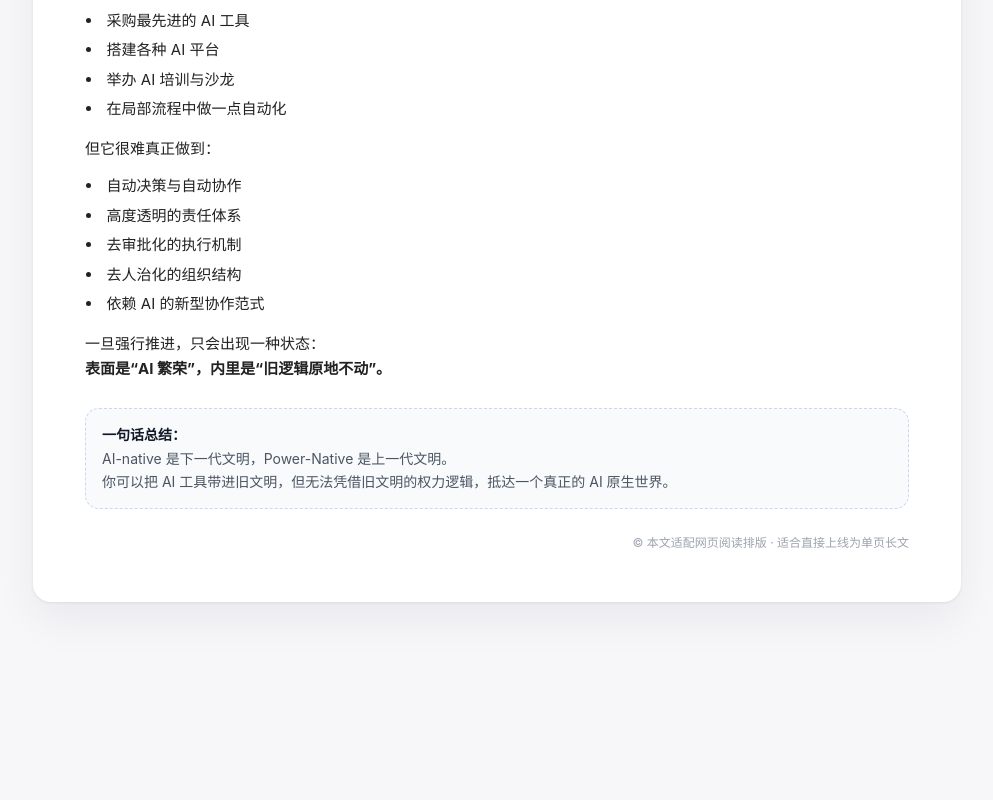
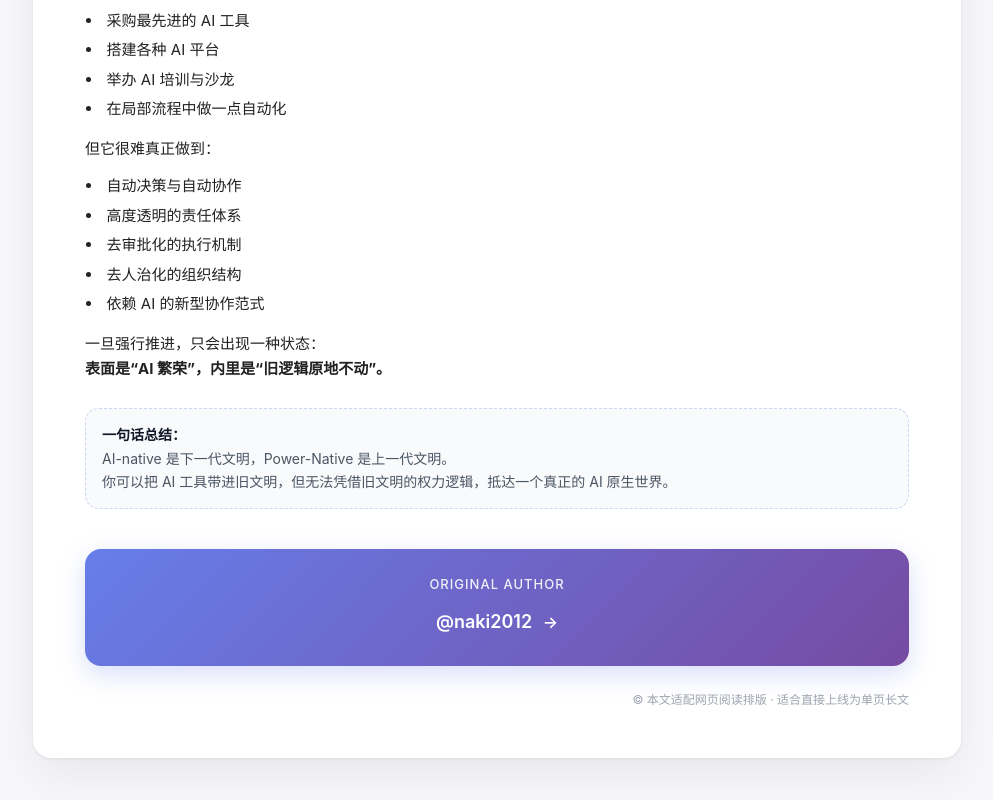
Before and after one commit to ihugang/ai-reflections, a plain HTML site: page 001-ai-power-native/index.html in a window 1280 px wide. Shown: the part 4879-5679 px from the top of the page, without its empty margins (143-1136 px from the left). Before the commit the page ends 5545 px from the top, so only its background shows below. Drawn offline with Linux system fonts and the light colour scheme.

Commit message:
添加原作者信息 @naki2012

```diff
--- a/001-ai-power-native/index.html
+++ b/001-ai-power-native/index.html
@@ -501,6 +501,19 @@
                     AI 原生世界。
                 </div>
 
+                <div style="margin-top: 40px; padding: 24px; background: linear-gradient(135deg, #667eea 0%, #764ba2 100%); border-radius: 16px; text-align: center; box-shadow: 0 8px 24px rgba(102, 126, 234, 0.25);">
+                    <div style="color: rgba(255, 255, 255, 0.9); font-size: 13px; font-weight: 500; letter-spacing: 1px; margin-bottom: 8px; text-transform: uppercase;">
+                        Original Author
+                    </div>
+                    <a href="https://x.com/naki2012" target="_blank" rel="noopener noreferrer"
+                       style="display: inline-block; color: #ffffff; font-size: 18px; font-weight: 600; text-decoration: none; transition: all 0.3s ease; padding: 4px 12px; border-radius: 8px;"
+                       onmouseover="this.style.backgroundColor='rgba(255,255,255,0.15)'; this.style.transform='translateY(-2px)';"
+                       onmouseout="this.style.backgroundColor='transparent'; this.style.transform='translateY(0)';">
+                        @naki2012
+                        <span style="margin-left: 6px; font-size: 16px;">→</span>
+                    </a>
+                </div>
+
                 <div class="footnote">
                     © 本文适配网页阅读排版 · 适合直接上线为单页长文
                 </div>
```
